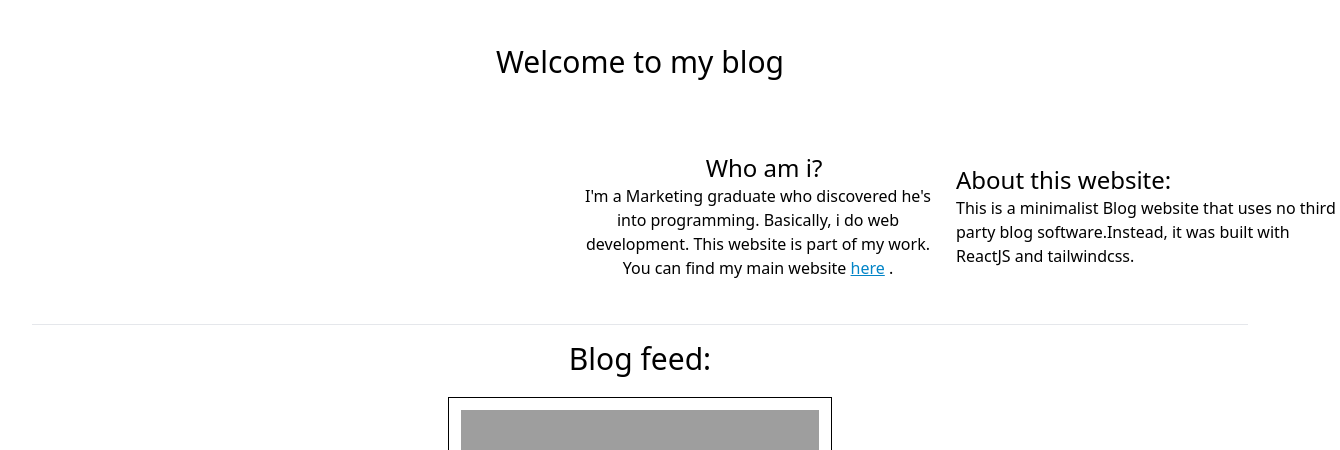
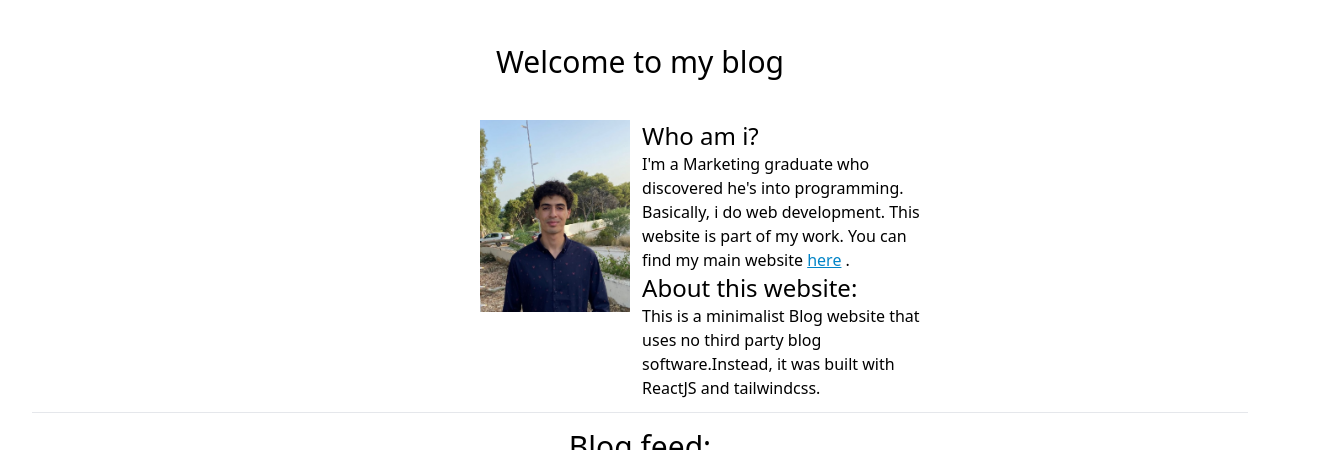
Before and after one commit to hidriamin/blog, a React (Vite) app: page / in a window 1280 px wide. Shown: the top 450 px of the page, 1340 px wide, since content can reach past the window. Built offline with nearby package versions, Linux system fonts and the light colour scheme; grey boxes are pictures that could not be loaded.

Commit message:
Updated Header.jsx reponsiveness

```diff
--- a/src/Header.jsx
+++ b/src/Header.jsx
@@ -5,15 +5,13 @@ function Header() {
   return (
     <div className="border-b pb-3">
       <h1 className="text-black text-3xl p-3 pb-10">Welcome to my blog</h1>
-      <div className="flex flex-row justify-center ">
+      <div className="flex flex-row justify-center">
         {" "}
-        <div className="text-center items-center  gap-3 md:gap-0 w-40 md:w-100 md:text-start flex flex-col md:flex-row">
-          <div className="flex flex-col ">
+        <div className="text-center items-center gap-3 md:gap-0 w-40 md:w-80 md:text-start md:items-start flex flex-col md:flex-row">
           <img className="object-cover h-48 w-48 pr-3" src={profilePhoto} />{" "}
-          </div>
-          <div className="flex flex-col items-center">
+          <div className="flex flex-col items-center md:items-start">
             <h2 className="text-black text-2xl">Who am i?</h2>
-            <p className="text-black  w-80 text-center md:w-96 pr-0 md:pr-3">
+            <p className="text-black  w-80 text-center md:text-start md:w-72 pr-0">
               I'm a Marketing graduate who discovered he's into programming.
               Basically, i do web development. This website is part of my work.
               You can find my main website{" "}
@@ -26,18 +24,19 @@ function Header() {
               </a>{" "}
               .
             </p>{" "}
-          </div>{" "}
             <div className="flex flex-col items-center">
               <div className="text-black text-start justify-start ">
                 <h2 className="text-black text-2xl text-center md:text-start">
                   About this website:
                 </h2>
-              <p className="text-black  w-80 text-center md:text-start md:w-96 ">
-                This is a minimalist Blog website that uses no third party blog
-                software.Instead, it was built with ReactJS and tailwindcss.
+                <p className="text-black  w-80 md:w-72 text-center md:text-start ">
+                  This is a minimalist Blog website that uses no third party
+                  blog software.Instead, it was built with ReactJS and
+                  tailwindcss.
                 </p>
               </div>
             </div>
+          </div>{" "}
         </div>
       </div>
     </div>
```
Lines whose indentation alone changed are shown as unchanged.
